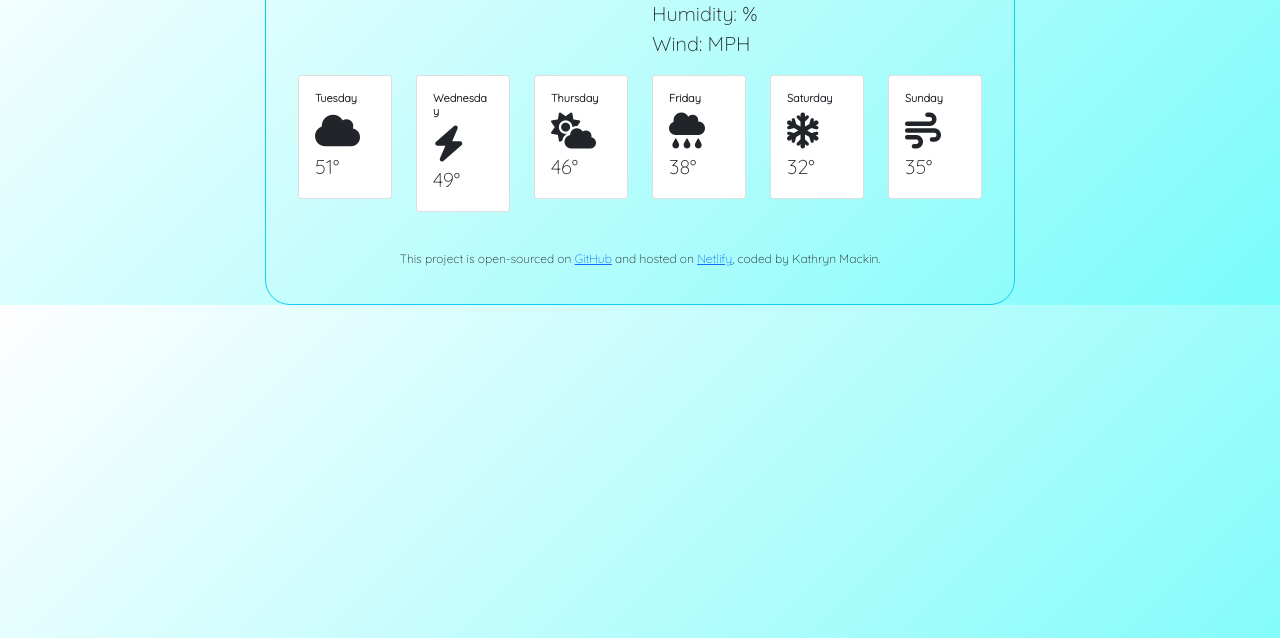
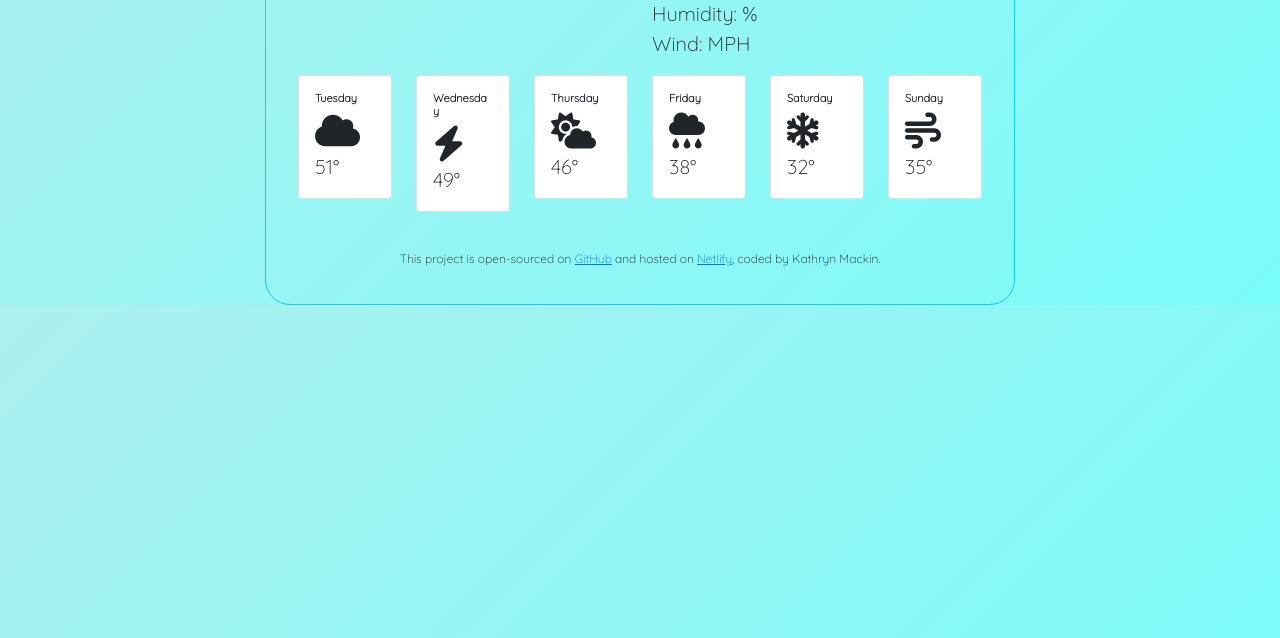
Before and after one commit to KEMackin/SheCodes-Plus-Project, a plain HTML site: page index.html in a window 1280 px wide. Shown: the part 162-800 px from the top of the page. Drawn offline with nearby package versions, Linux system fonts and the light colour scheme; no server answers.

Commit message:
Additional Color Updates

```diff
--- a/src/styles.css
+++ b/src/styles.css
@@ -1,5 +1,5 @@
 body {
-  background: linear-gradient(-225deg, #fffeff 0%, #79fcfa 100%);
+  background: linear-gradient(-225deg, #adf0ef 0%, #79fcfa 100%);
   font-family: "Quicksand", sans-serif;
   border: 1px solid #0fcdf3;
   padding: 20px;
```
